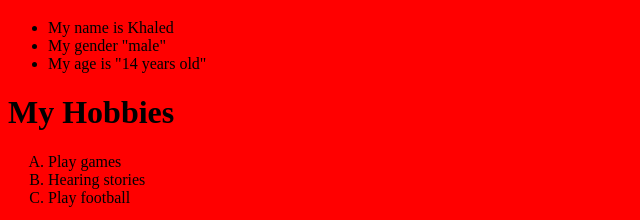
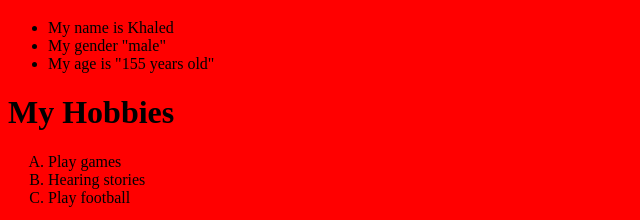
Before and after one commit to KhaledWageh/FirstProject1, a plain HTML site: page First/index.html in a window 1280 px wide. Shown: the part 343-563 px from the top of the page, 0-640 px from the left. Drawn offline with Linux system fonts and the light colour scheme; grey boxes are pictures that could not be loaded; files whose address does not match are found by name.

Commit message:
Update index.html

```diff
--- a/First/index.html
+++ b/First/index.html
@@ -15,7 +15,7 @@
 <ul>
     <li>My name is Khaled</li>
     <li>My gender "male"</li>
-    <li>My age is "14 years old"</li>
+    <li>My age is "155 years old"</li>
 </ul>
 <h1>My Hobbies</h1>
 <ol type="A">
```
